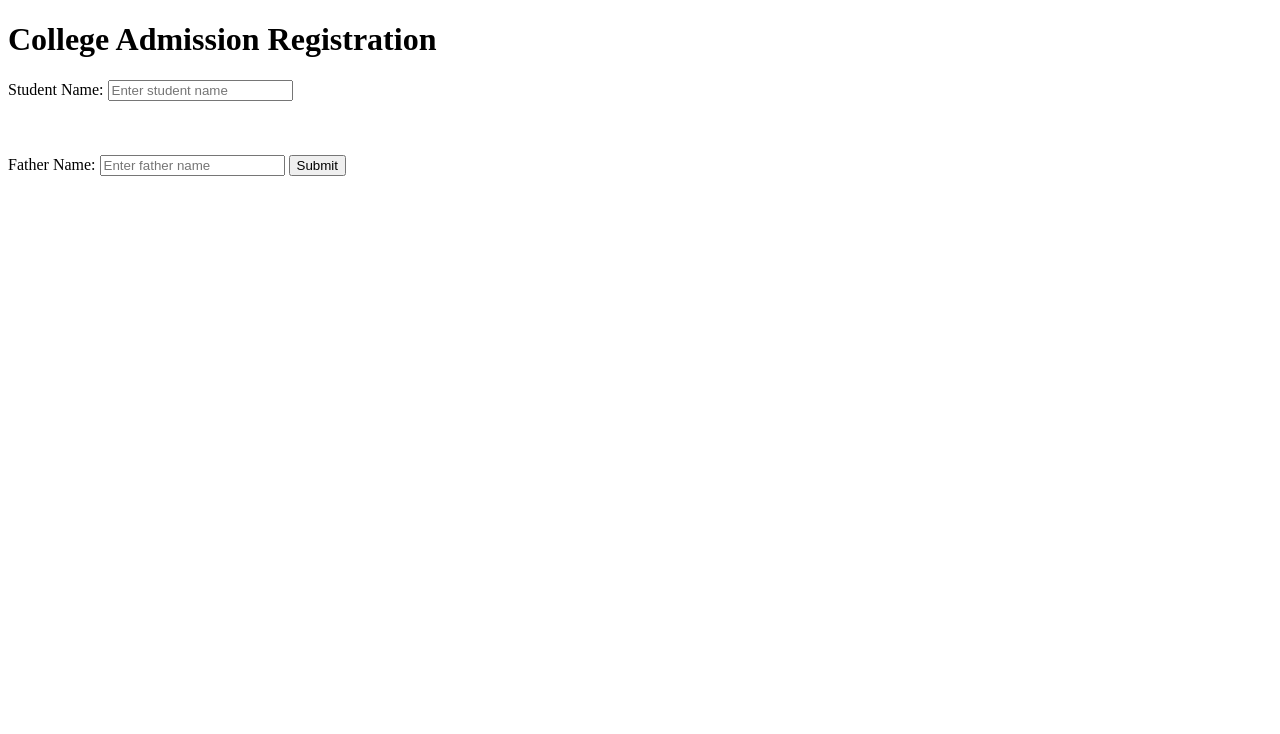
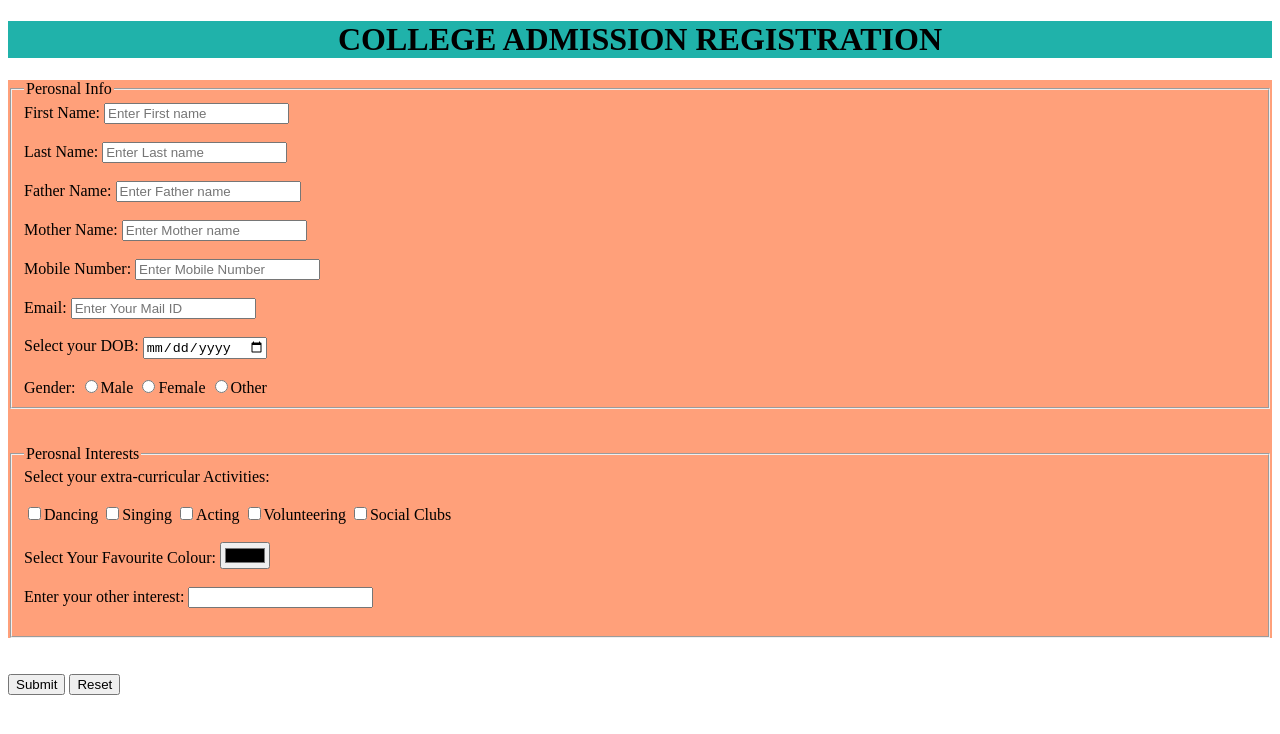
Before and after one commit to nithiinl/NormalRegFormHTML, a plain HTML site: page index.html in a window 1280 px wide. Drawn offline with Linux system fonts and the light colour scheme.

Commit message:
Update index.html

```diff
--- a/index.html
+++ b/index.html
@@ -3,18 +3,91 @@
 <head>
     <meta charset="UTF-8">
     <meta name="viewport" content="width=device-width, initial-scale=1.0">
-    <title>Document</title>
+    <title>Admission form</title>
+<style>
+    #form1{
+        background-color: lightsalmon;
+    }
+    #nithin{
+        background-color: lightseagreen;
+        text-align: center;
+        text-decoration: solid;
+    }
+</style>
 </head>
-<body>
+<body style="background-color: white;">
+    <form id="form">
+    <h1 id="nithin">COLLEGE ADMISSION REGISTRATION</h1>
+
+    <div id="form1">
+    <fieldset>
+        <legend>Perosnal Info</legend>
+
+    <label for="name">First Name: </label>
+    <input type="text" id="name" placeholder="Enter First name" required>
+
+    <br><br>
+    <label for="fname">Last Name: </label>
+    <input type="text" id="fname" placeholder="Enter Last name" required>
+
+    <br><br>
+    <label for="father">Father Name: </label>
+    <input type="text" id="father" placeholder="Enter Father name" required>
+
+    <br><br>
+    <label for="mother">Mother Name: </label>
+    <input type="text" id="mother" placeholder="Enter Mother name" required>
+
+    <br><br>
+    <label for="number">Mobile Number: </label>
+    <input type="number" id="number" placeholder="Enter Mobile Number" minlength="10" maxlength="10" required>
+
+    <br><br>
+    <label for="email">Email: </label>
+    <input type="email" id="email" placeholder="Enter Your Mail ID" >
+
+    <br><br>
+    <label for="dob">Select your DOB: </label>
+    <input type="date" name="dob" id="dob">
+
+    <br><br>
+    <label for="gender">Gender: </label>
+    <input type="radio" name="g" id="gender">Male
+    <input type="radio" name="g" id="gender">Female
+    <input type="radio" name="g" id="gender">Other
+    </fieldset>
+    <br><br>
+
+
+    <fieldset>
+        <legend>Perosnal Interests</legend>
+    <label for="hobbies">Select your extra-curricular Activities: </label> <br><br>
+    <input type="checkbox" name="hob" id="hobbies">Dancing
+    <input type="checkbox" name="hob" id="hobbies">Singing
+    <input type="checkbox" name="hob" id="hobbies">Acting
+    <input type="checkbox" name="hob" id="hobbies">Volunteering
+    <input type="checkbox" name="hob" id="hobbies">Social Clubs
+
+    <br><br>
+    <label for="color">Select Your Favourite Colour: </label>
+    <input type="color" name="col" id="color" >
+
+    <br><br>
+    <label for="text1">Enter your other interest: </label>
+    <input type="text" name="text1" id="text1" maxlength="100">
+    <br><br>
+
+    </fieldset>
+    </div>
+    </form>
+
+    <div>
     <form>
-    <h1>College Admission Registration</h1>
-    <label for="name">Student Name: </label>
-    <input type="text" placeholder="Enter student name">
-    <br><br><br><br>
-    <label for="name">Father Name: </label>
-    <input type="text" placeholder="Enter father name">
-
+        <br><br>
     <input type="submit">
+    <input type="reset">
+    </form>
+    </div>
     </form>
 </body>
 </html>
```
